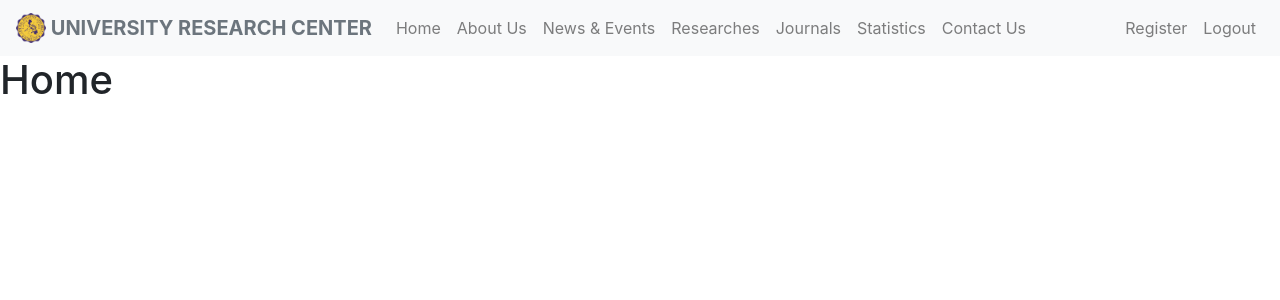
After one commit to crrmacarse/urc, a PHP site: page /admin-home.php in a window 1280 px wide. The commit adds this page. Shown: the top 300 px of the page. Run offline with PHP 8.4, Linux system fonts and the light colour scheme; the visitor is signed in with stand-in values (Sample User, id 1); a stand-in replaces the project's code that opens the database connection; some libraries are stand-ins or nearby versions.

```diff
--- /dev/null
+++ b/admin-home.php
@@ -0,0 +1,20 @@
+<?php
+session_start();
+if(!isset($_SESSION['loggedin'])){
+  header("location: ./index.php");
+
+  exit();
+}
+
+?>
+<!DOCTYPE html>
+<html>
+<?php require_once('./include/header.php') ?>
+<body>
+<?php
+  require_once('./include/user-navbar.html');
+  require_once('./pages/user-home.html');
+  require_once('./include/footer.html');
+?>
+</body>
+</html>
--- /dev/null
+++ b/include/user-navbar.html
@@ -0,0 +1,44 @@
+<nav class="navbar navbar-expand-lg navbar-light bg-light">
+    <a class="navbar-brand font-weight-bold text-secondary">
+        <img src="../assets/images/logo.png" width="30" height="30" class="d-inline-block align-top"
+            alt="">
+        UNIVERSITY RESEARCH CENTER
+    </a>
+    <button class="navbar-toggler" type="button" data-toggle="collapse" data-target="#navbarText"
+        aria-controls="navbarText" aria-expanded="false" aria-label="Toggle navigation">
+        <span class="navbar-toggler-icon"></span>
+    </button>
+    <div class="collapse navbar-collapse" id="navbarText">
+        <ul class="navbar-nav mr-auto">
+            <li class="nav-item">
+                <a class="nav-link" href="../index.php">Home</a>
+            </li>
+            <li class="nav-item">
+                <a class="nav-link" href="../about.php">About Us</a>
+            </li>
+            <li class="nav-item">
+                <a class="nav-link" href="../news.php">News & Events</a>
+            </li>
+            <li class="nav-item">
+                <a class="nav-link" href="../research.php">Researches</a>
+            </li>
+            <li class="nav-item">
+                <a class="nav-link" href="../journal.php">Journals</a>
+            </li>
+            <li class="nav-item">
+                <a class="nav-link" href="../statistic.php">Statistics</a>
+            </li>
+            <li class="nav-item">
+                <a class="nav-link" href="../contact.php">Contact Us</a>
+            </li>
+        </ul>
+        <ul class="nav navbar-nav">
+            <li class="nav-item">
+                <a class="nav-link" href="../register.php">Register</a>
+            </li>
+            <li class="nav-item">
+                <a class="nav-link" href="../logout.php">Logout</a>
+            </li>
+        </ul>
+    </div>
+</nav>
--- /dev/null
+++ b/pages/user-home.html
@@ -0,0 +1,3 @@
+<div>
+    <h1>Home</h1>
+</div>
```
Also changed, not shown: forms/login.php (+52 -3 lines), forms/register.php (+37 -6 lines), pages/login.html (+7 -4 lines), pages/register.html (+2 -9 lines), user-home.php (added, +18 -0 lines), db/connection.php (line endings or trailing spaces), include/class.session.php (added).
